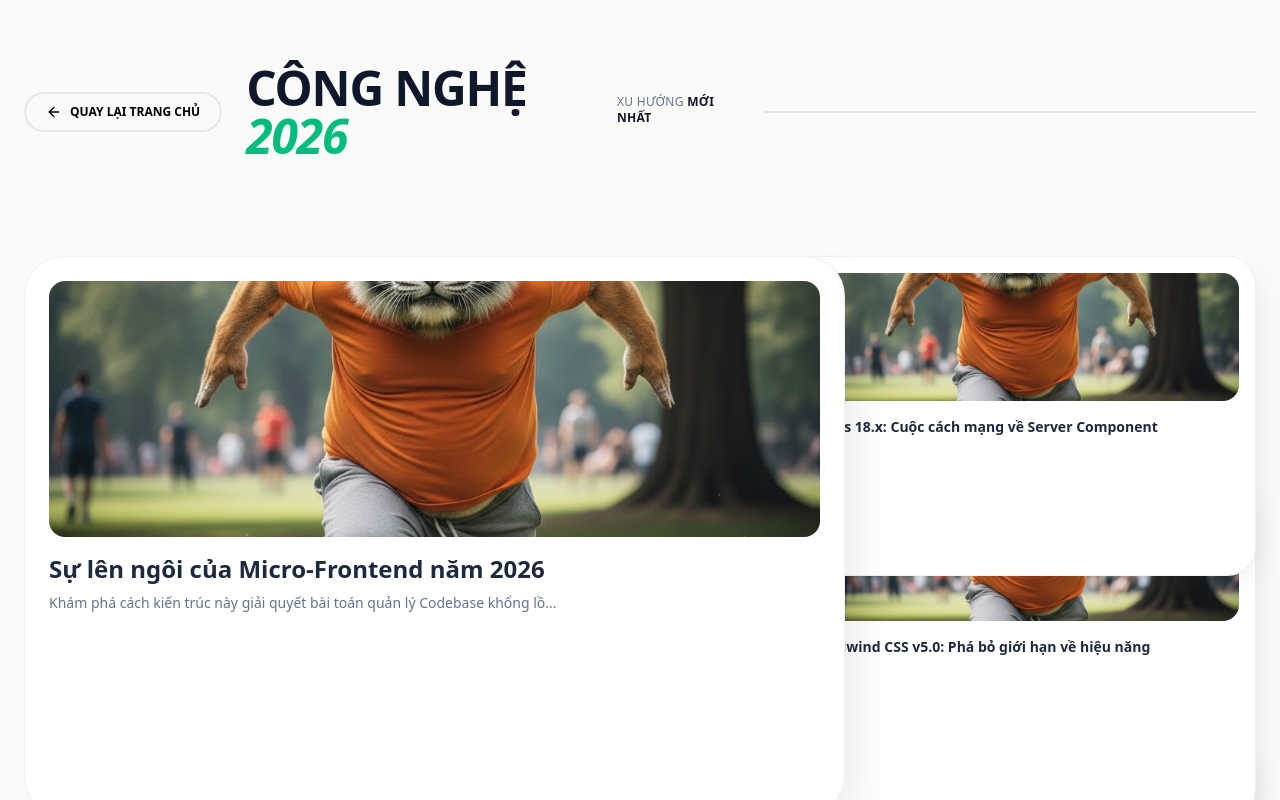
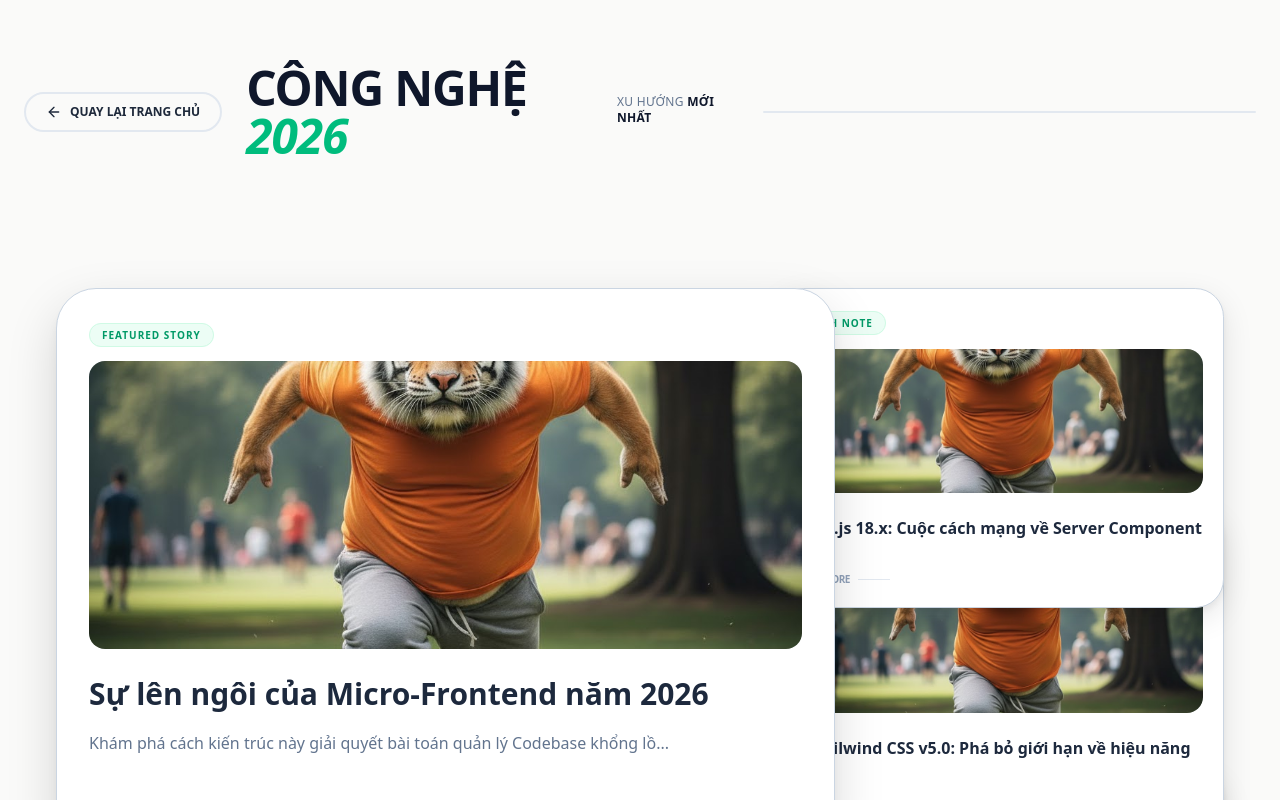
Before and after one commit to tuanpa00180/Fatcat, a Next.js app: page /blog/tech-2026 in a window 1280 px wide. Shown: the top 800 px of the page. Built offline with nearby package versions, Linux system fonts and the light colour scheme.

Commit message:
Fix: Fix the clock wise on tech-2026 main page 14th times - a4 upper to a5

```diff
--- a/src/app/blog/tech-2026/page.tsx
+++ b/src/app/blog/tech-2026/page.tsx
@@ -61,32 +61,51 @@ const PostCard = ({
   isFeatured?: boolean;
 }) => {
   return (
-    <Link
-href={`/blog/${post.id}`}
-      className={`group block relative bg-white border border-slate-200/60 overflow-hidden transition-all duration-500
-        hover:shadow-2xl hover:-translate-y-1
+<Link
+      href={`/blog/${post.id}`}
+      /* SỬA ĐỔI CHÍNH:
+         - border-slate-300: Viền rõ ràng hơn.
+         - shadow-[...]: Đổ bóng đa tầng để tạo chiều sâu giữa các layer.
+      */
+      className={`group block relative bg-white border-[1.5px] border-slate-300 overflow-hidden transition-all duration-500
+        hover:border-emerald-400 hover:-translate-y-2
         ${isFeatured
-          ? 'rounded-[2.5rem] shadow-[20px_20px_50px_-15px_rgba(0,0,0,0.1)]'
-          : 'rounded-[1.8rem] shadow-[10px_10px_30px_-10px_rgba(0,0,0,0.08)]'
+          ? 'rounded-[2.5rem] shadow-[0_20px_50px_rgba(0,0,0,0.15),0_10px_10px_rgba(0,0,0,0.05)]'
+          : 'rounded-[1.8rem] shadow-[0_10px_30px_rgba(0,0,0,0.1),0_4px_6px_rgba(0,0,0,0.05)]'
         }
         w-full h-full`}
     >
-      <div className={`flex flex-col h-full ${isFeatured ? 'p-6' : 'p-4'}`}>
-        {/* Phần ảnh nên bo góc tròn hơn để trông mềm mại */}
-        <div className={`relative overflow-hidden rounded-2xl ${isFeatured ? 'h-64' : 'h-32'}`}>
+      <div className={`flex flex-col h-full ${isFeatured ? 'p-8' : 'p-5'}`}>
+        {/* Badge cho bài viết */}
+        <div className="mb-4">
+          <span className="text-[10px] font-black uppercase tracking-widest text-emerald-600 bg-emerald-50 px-3 py-1 rounded-full border border-emerald-100">
+            {isFeatured ? 'Featured Story' : 'Tech Note'}
+          </span>
+        </div>
+
+        <div className={`relative overflow-hidden rounded-2xl bg-slate-100 ${isFeatured ? 'h-72' : 'h-36'}`}>
           <Image
             src={post.image}
             alt={post.title}
             fill
-            className="object-cover group-hover:scale-110 transition-transform duration-700"
+            className="object-cover group-hover:scale-105 transition-transform duration-700"
           />
         </div>
 
-        <div className="mt-4 flex-1">
-          <h3 className={`font-bold text-slate-800 group-hover:text-emerald-500 transition-colors ${isFeatured ? 'text-2xl' : 'text-sm line-clamp-2'}`}>
+        <div className="mt-6 flex-1">
+          <h3 className={`font-bold text-slate-800 leading-snug group-hover:text-emerald-600 transition-colors ${isFeatured ? 'text-3xl' : 'text-base line-clamp-2'}`}>
             {post.title}
           </h3>
-          {isFeatured && <p className="mt-2 text-slate-500 text-sm line-clamp-2">{post.excerpt}</p>}
+          {isFeatured && (
+            <p className="mt-4 text-slate-500 leading-relaxed line-clamp-3">
+              {post.excerpt || "Khám phá những bước tiến mới nhất trong kỷ nguyên công nghệ 2026..."}
+            </p>
+          )}
+        </div>
+
+        <div className="mt-6 flex items-center gap-2 text-[10px] font-bold text-slate-400 uppercase tracking-tighter">
+          <span>Read More</span>
+          <div className="w-8 h-[1px] bg-slate-200 group-hover:w-12 group-hover:bg-emerald-400 transition-all"></div>
         </div>
       </div>
       <div
--- a/src/app/globals.css
+++ b/src/app/globals.css
@@ -1,4 +1,9 @@
 @import "tailwindcss";
+
+body {
+  background-color: #f1f5f9; /* Slate-100: Màu này giúp PostCard màu trắng nổi bần bật */
+  color: #1e293b;
+}
 
 @layer utilities {
   .grid-staircase {
@@ -10,6 +15,7 @@
       "feat feat a2"
       "a5   a4   a3";
     gap: 0;
+    padding: 2rem; /* Thêm padding để không bị sát mép màn hình */
   }
 
   /* CHIẾN THUẬT GỐI ĐẦU MỚI: Feat > a1 > a2 > a3 > a4 > a5 */
```
